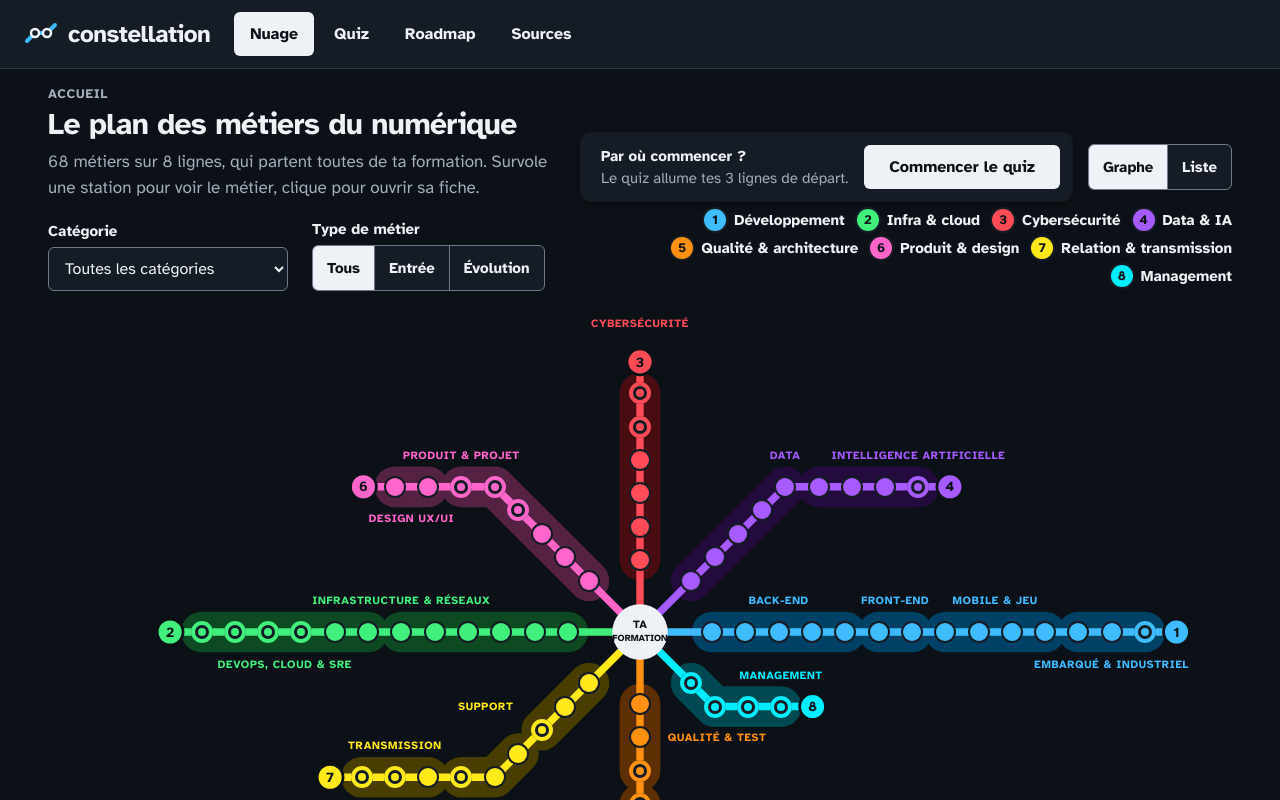
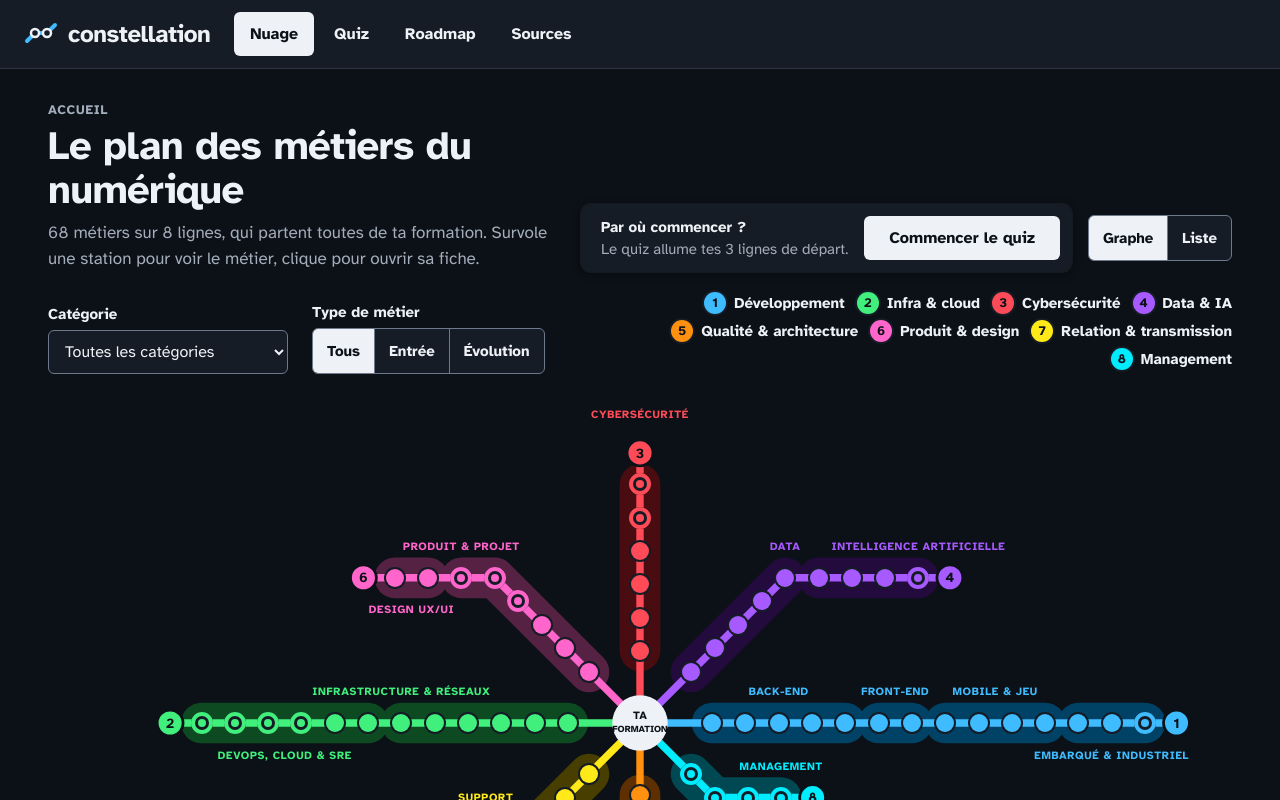
Before and after one commit to AdrienGras/constellation, a React (Vite) app: page / in a window 1280 px wide. Shown: the top 800 px of the page. Built offline with nearby package versions, Linux system fonts and the light colour scheme.

Commit message:
Plan : titre-1 restauré, Échap ferme la bulle, focus de station vérifié
Co-Authored-By: Claude Opus 5.5 <noreply@anthropic.com>

```diff
--- a/src/pages/plan/PlanPage.tsx
+++ b/src/pages/plan/PlanPage.tsx
@@ -33,13 +33,13 @@ export function PlanPage() {
   }, [navigate])
 
   return (
-    <div className="flex flex-col gap-2 px-6 pt-4 pb-6 md:px-12">
-      <div className="flex flex-wrap items-end justify-between gap-6 lg:flex-nowrap">
+    <div className="flex flex-col px-6 pb-6 md:px-12">
+      <div className="flex flex-wrap items-end justify-between gap-6 pt-8 pb-5 lg:flex-nowrap">
         <div>
           <p className="m-0 text-[13px] leading-5 font-bold tracking-[0.06em] text-encre-douce uppercase">
             Accueil
           </p>
-          <h1 className="mt-1 mb-0 font-display text-[30px] leading-[1.1] font-bold tracking-[-0.02em]">
+          <h1 className="titre-1 mt-1 mb-0">
             Le plan des métiers du numérique
           </h1>
           <p className="mt-2 mb-0 max-w-[760px] text-encre-douce">
@@ -52,7 +52,9 @@ export function PlanPage() {
           <BasculeVue actif="graphe" />
         </div>
       </div>
-      <Filtres />
+      <div className="pb-4">
+        <Filtres />
+      </div>
       <Link
         to="/liste"
         className="sr-only focus:not-sr-only focus:self-start focus:rounded-sm focus:bg-surface focus:px-3 focus:py-2"
--- a/src/pages/plan/PlanSvg.tsx
+++ b/src/pages/plan/PlanSvg.tsx
@@ -1,4 +1,4 @@
-import { useState, type ReactNode } from 'react'
+import { useEffect, useState, type ReactNode } from 'react'
 import { Link } from 'react-router'
 import { Station } from '@/components/metier/Station'
 import { categorieParId, ligneParId, plan, stationsDeLigne } from '@/donnees'
@@ -19,6 +19,18 @@ interface Actif {
 
 export function PlanSvg({ filtres, top3 }: { filtres: Filtres; top3: LigneId[] | null }) {
   const [actif, setActif] = useState<Actif | null>(null)
+  const ouvert = actif !== null
+
+  // WCAG 1.4.13 : Échap ferme la bulle sans déplacer le focus.
+  useEffect(() => {
+    if (!ouvert) return
+    const fermer = (e: KeyboardEvent) => {
+      if (e.key === 'Escape') setActif(null)
+    }
+    document.addEventListener('keydown', fermer)
+    return () => document.removeEventListener('keydown', fermer)
+  }, [ouvert])
+
   const courante = actif ? plan.stations[actif.id] : null
   const voisins = courante ? courante.voisins.filter((id) => plan.stations[id]) : []
   const etatLigne = (id: LigneId) => (top3 ? (top3.includes(id) ? 'top' : 'exploration') : undefined)
```
Also changed, not shown: 1 other file (tests, documents, lock files or other folders).
